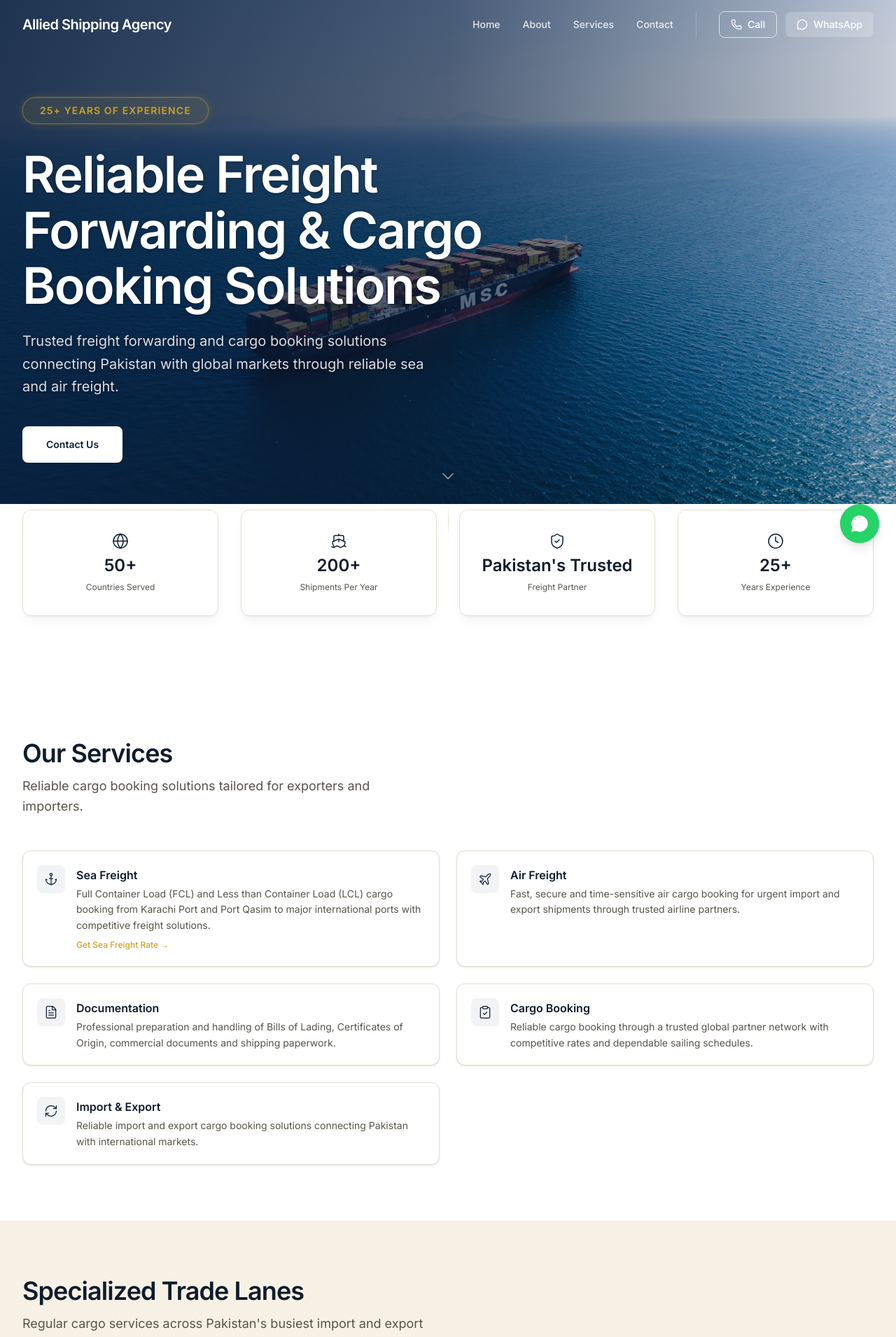
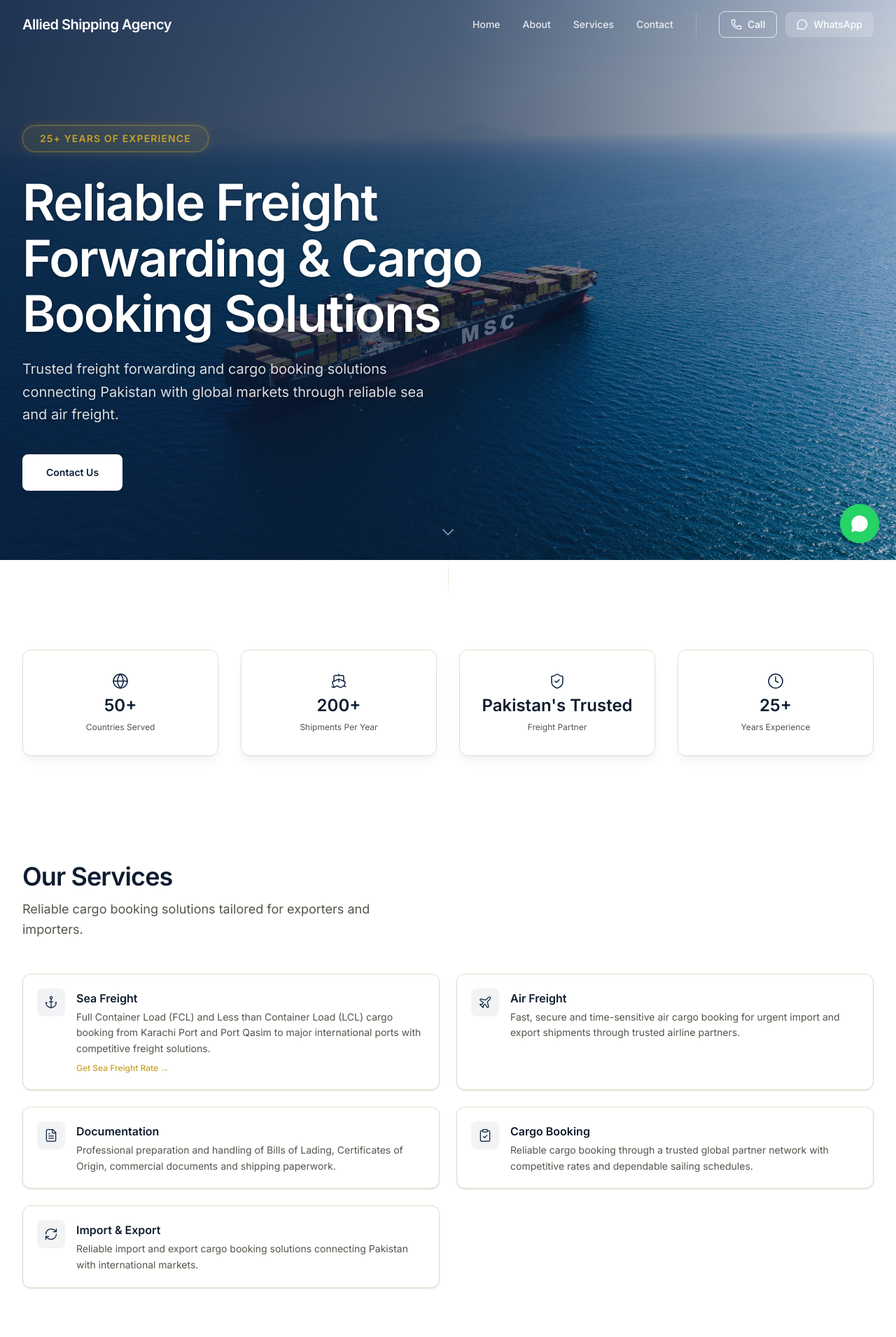
Before and after one commit to Mairaarshad19/allied-shipping-website, a Next.js app: page / in a window 1280 px wide. Shown: the top 1910 px of the page at 70% size. Built offline with nearby package versions, Linux system fonts and the light colour scheme.

Commit message:
Hero section size improvement

```diff
--- a/components/Hero.tsx
+++ b/components/Hero.tsx
@@ -15,7 +15,7 @@ export default function Hero() {
   };
 
   return (
-    <section className="relative h-[90vh] min-h-[600px] max-h-[900px] overflow-hidden pt-16 md:pt-20">
+    <section className="relative h-screen min-h-[600px] overflow-hidden pt-16 md:pt-20">
       {/* Background video / fallback image */}
       {!videoError ? (
         <video
--- a/components/Services.tsx
+++ b/components/Services.tsx
@@ -38,7 +38,7 @@ const SERVICES = [
 
 export default function Services() {
   return (
-    <section className="bg-white py-12 md:py-16 lg:py-20">
+    <section className="bg-white pb-12 md:pb-16 lg:pb-20 pt-8 md:pt-12 lg:pt-14">
       <Container>
         {/* Section header */}
         <div className="mb-8 md:mb-12 max-w-xl">
--- a/components/Stats.tsx
+++ b/components/Stats.tsx
@@ -30,7 +30,7 @@ export default function Stats() {
       {/* Visual divider */}
       <div className="mx-auto w-px h-12 bg-gradient-to-b from-transparent via-border to-transparent" />
 
-      <Container className="-mt-10">
+      <Container className="mt-16 md:mt-20">
         <div className="grid grid-cols-1 sm:grid-cols-2 lg:grid-cols-4 gap-5 md:gap-8">
           {STATS.map((stat) => {
             const Icon = stat.icon;
```
